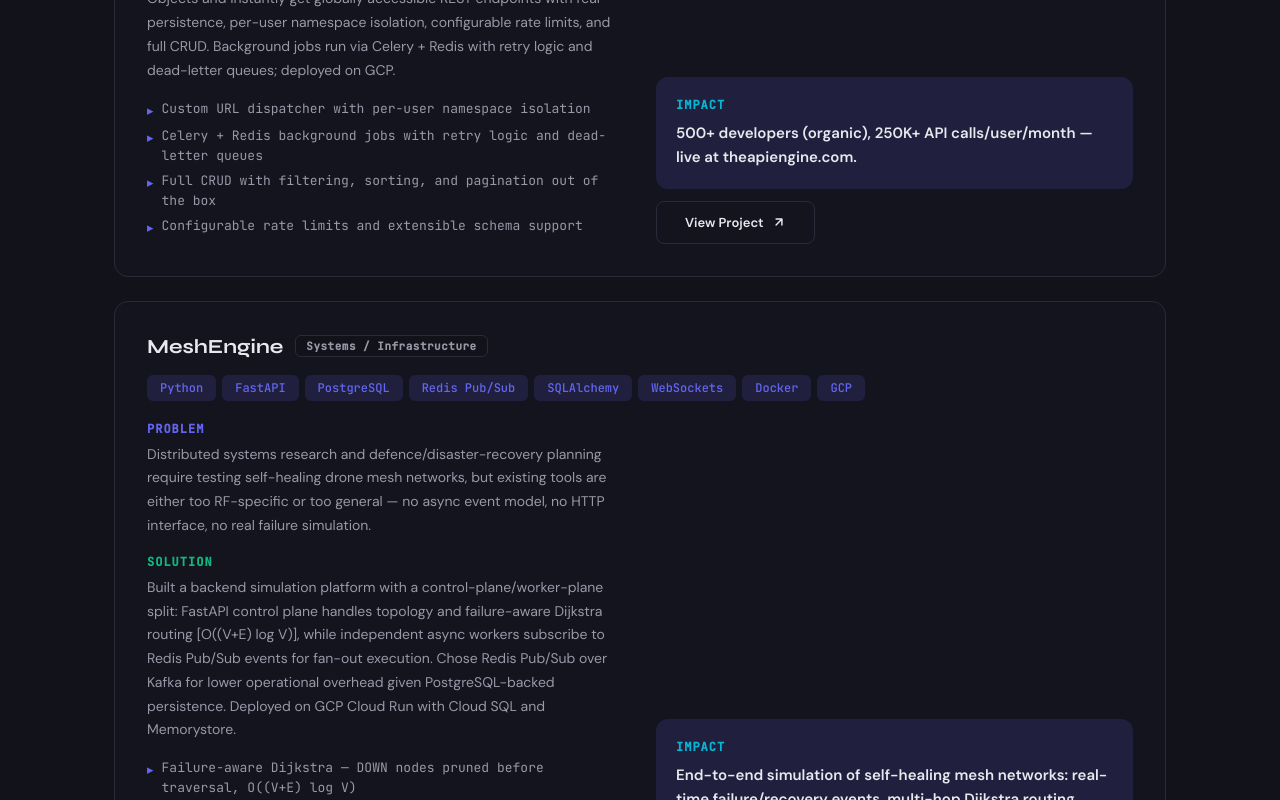
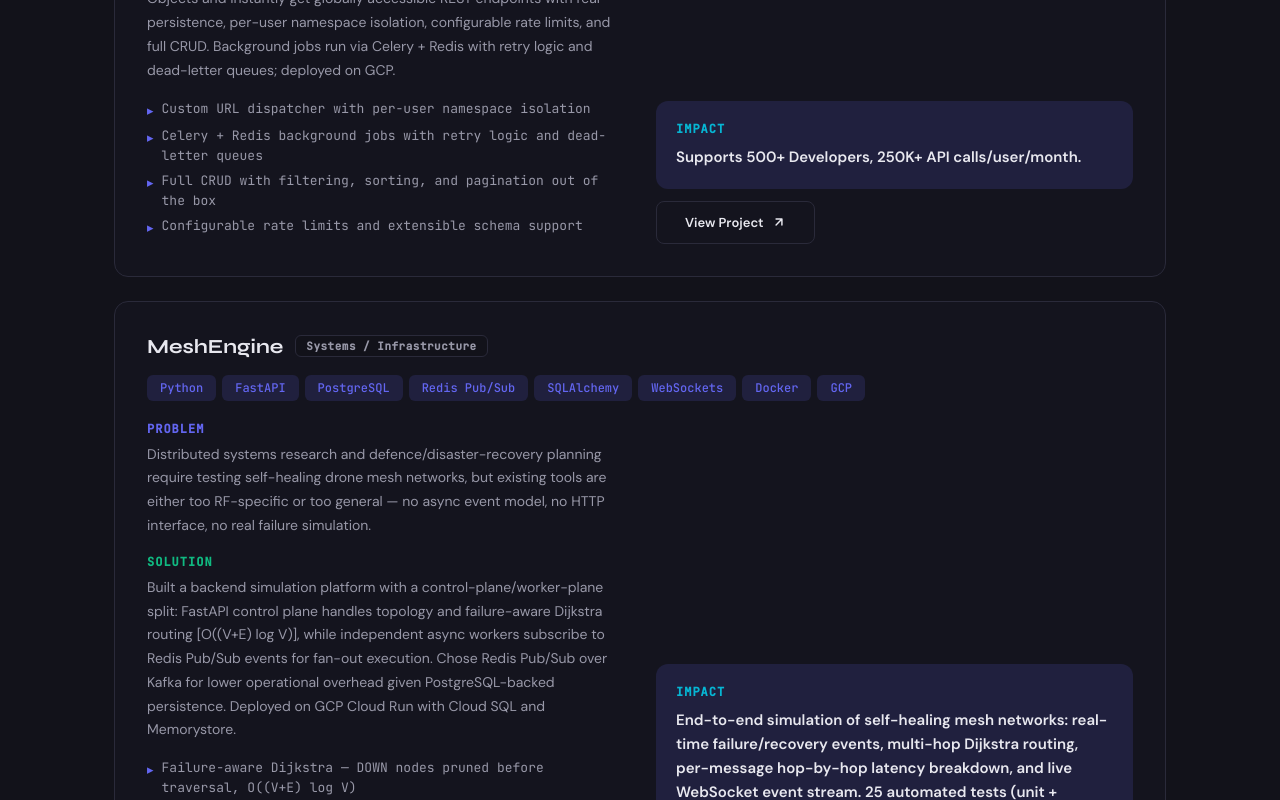
Before and after one commit to kunal-kejriwal/project-portfolio, a Next.js app: page / in a window 1280 px wide. Shown: the part 2760-3560 px from the top of the page. Built offline with nearby package versions, Linux system fonts and the light colour scheme.

Commit message:
Updated the projects section to add MeshEngine link.

```diff
--- a/data/projects.js
+++ b/data/projects.js
@@ -8,7 +8,7 @@
       "Built a schema-driven live backend simulation platform with a custom URL dispatcher and request multiplexer. Developers define JSON Schema Objects and instantly get globally accessible REST endpoints with real persistence, per-user namespace isolation, configurable rate limits, and full CRUD. Background jobs run via Celery + Redis with retry logic and dead-letter queues; deployed on GCP.",
     stack: ["Python", "Django", "DRF", "FastAPI", "Redis", "Celery", "PostgreSQL", "Docker", "GCP"],
     outcome:
-      "500+ developers (organic), 250K+ API calls/user/month — live at theapiengine.com.",
+      "Supports 500+ Developers, 250K+ API calls/user/month.",
     link: "https://theapiengine.com",
     highlights: [
       "Custom URL dispatcher with per-user namespace isolation",
@@ -27,7 +27,8 @@
     stack: ["Python", "FastAPI", "PostgreSQL", "Redis Pub/Sub", "SQLAlchemy", "WebSockets", "Docker", "GCP"],
     outcome:
       "End-to-end simulation of self-healing mesh networks: real-time failure/recovery events, multi-hop Dijkstra routing, per-message hop-by-hop latency breakdown, and live WebSocket event stream. 25 automated tests (unit + topology).",
-    highlights: [
+    link: "https://thedevngn.com/",
+      highlights: [
       "Failure-aware Dijkstra — DOWN nodes pruned before traversal, O((V+E) log V)",
       "Redis Pub/Sub fan-out across independent async worker plane",
       "structlog + per-message latency breakdown + GCP Cloud Monitoring uptime checks",
```
